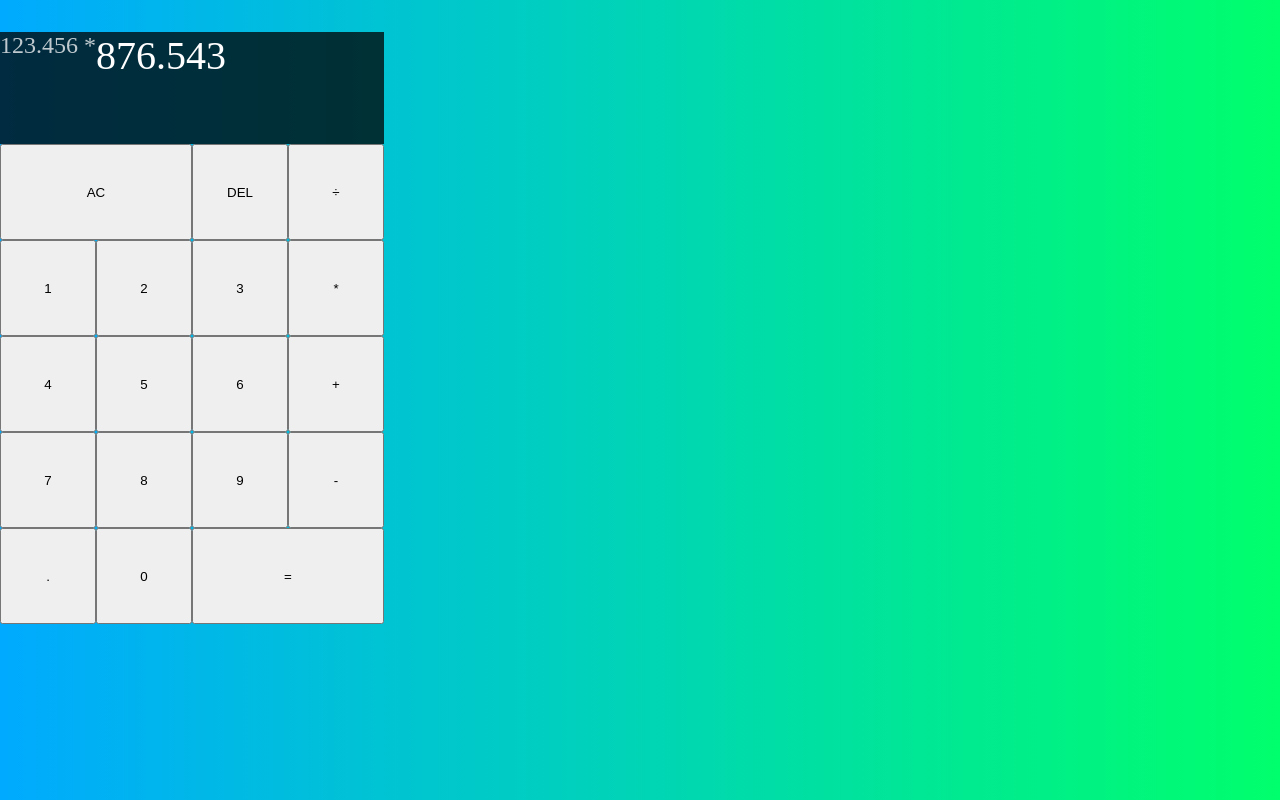
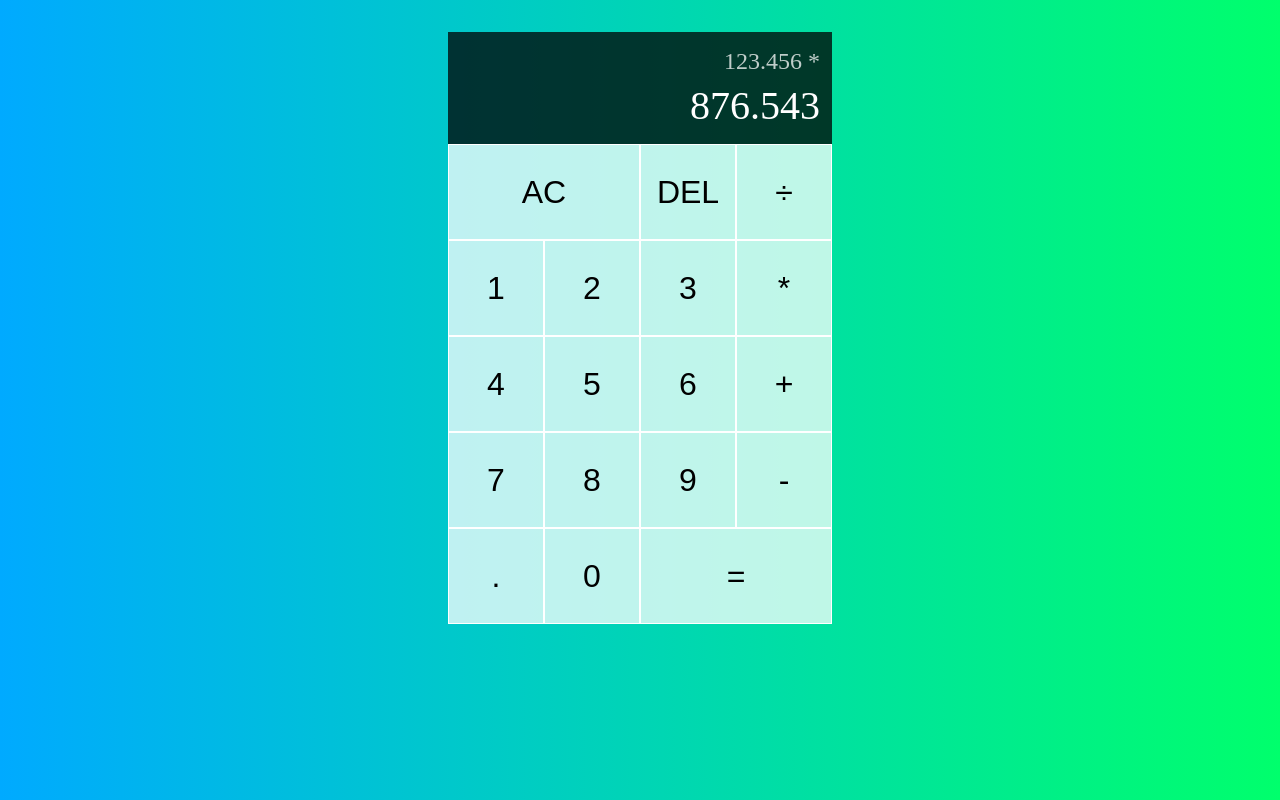
Before and after one commit to pittyh6/react_calculator, a React (Create React App) app: page / in a window 1280 px wide. Built offline with nearby package versions, Linux system fonts and the light colour scheme.

Commit message:
css 9:12

```diff
--- a/src/style.css
+++ b/src/style.css
@@ -13,15 +13,34 @@
   display: grid;
   grid-template-columns: repeat(4, 6rem);
   grid-template-rows: minmax(7rem, auto) repeat(5, 6rem);
+  justify-content: center;
   margin-top: 2rem;
 }
+.calculator-grid > button {
+  background-color: rgba(255, 255, 255, 0.75);
+  border: 1px solid #fff;
+  cursor: pointer;
+  font-size: 2rem;
+  outline: none;
+}
+.calculator-grid > button:hover,
+.calculator-grid > button:focus {
+  background-color: rgba(255, 255, 255, 0.9);
+}
+
 .span-two {
   grid-column: span 2;
 }
 .output {
+  align-items: flex-end;
   background-color: rgba(0, 0, 0, 0.75);
   display: flex;
+  flex-direction: column;
   grid-column: 1 /-1;
+  justify-content: space-around;
+  padding: 0.75rem;
+  word-wrap: break-word;
+  word-break: break-all;
 }
 .output .previous-operand {
   color: rgba(255, 255, 255, 0.75);
```
